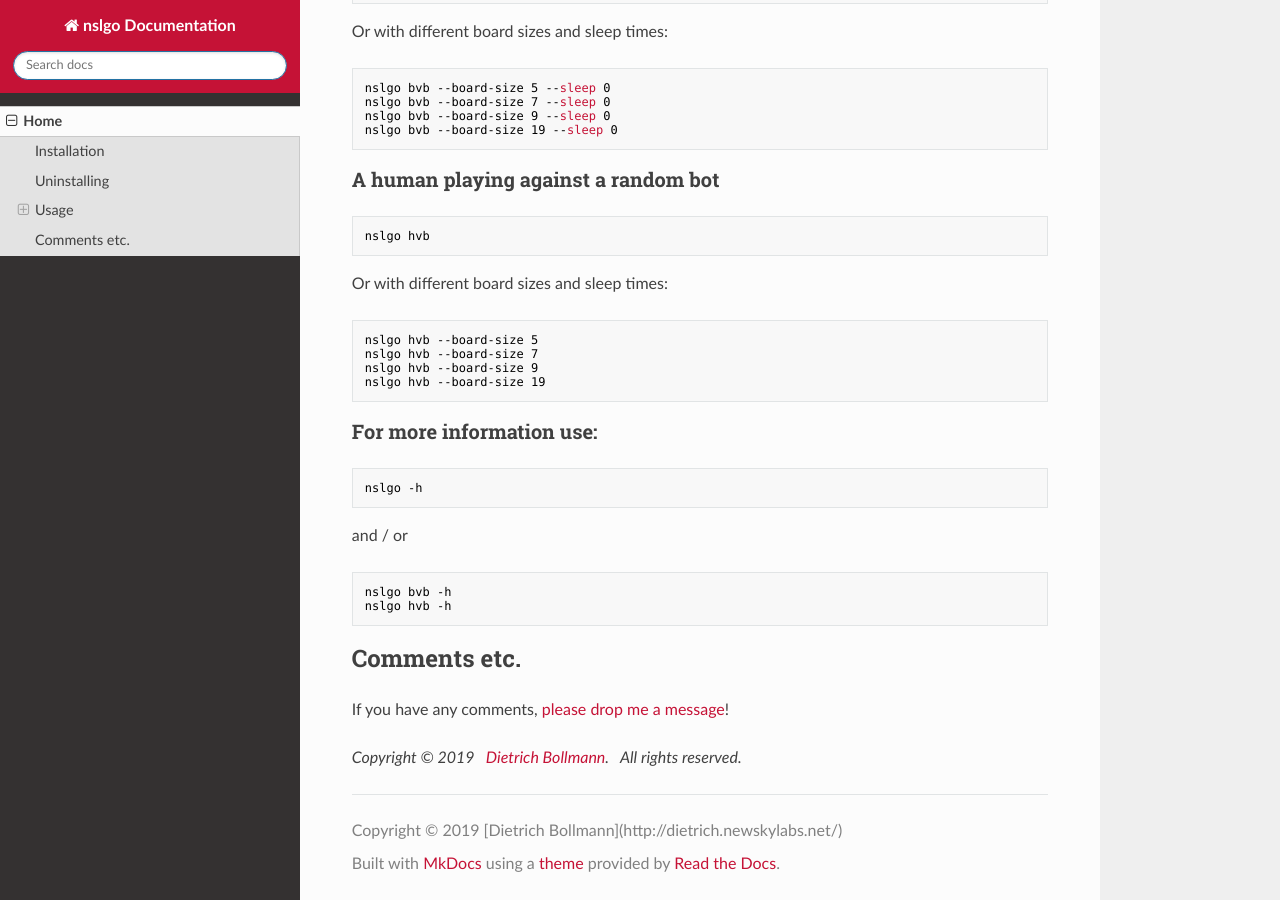
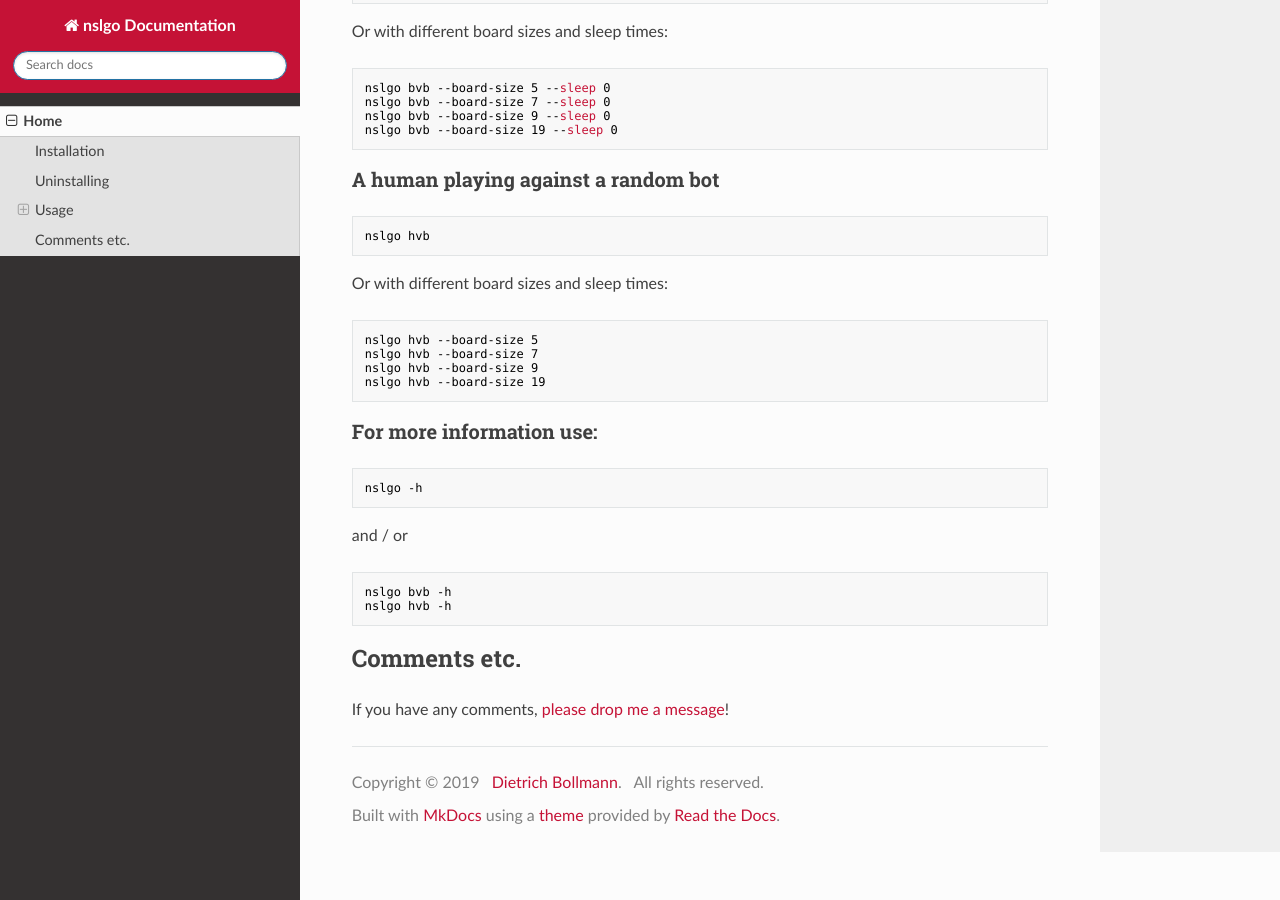
Before and after one commit to newskylabs/nslgo, an MkDocs documentation site: the page built from docs/index.md, in a window 1280 px wide and 900 px high, scrolled down 1107 px. Built offline with MkDocs 1.6.1, drawn with Linux system fonts in a browser that asks for light colours; nearby versions of some CDN libraries; some of the changed lines change nothing that is shown.

Commit message:
Corrected copyright formatting

```diff
--- a/docs/index.md
+++ b/docs/index.md
@@ -97,5 +97,3 @@ nslgo hvb -h
 ## Comments etc.
 
 If you have any comments, [please drop me a message](http://dietrich.newskylabs.net/email)!
-
-*Copyright &copy; 2019 &nbsp; [Dietrich Bollmann](http://dietrich.newskylabs.net/). &nbsp; All rights reserved.*
--- a/mkdocs.yml
+++ b/mkdocs.yml
@@ -35,7 +35,7 @@ nav:
   - Home: index.md
 
 # Copyright
-copyright: Copyright &copy; 2019 [Dietrich Bollmann](http://dietrich.newskylabs.net/)
+copyright: 'Copyright &copy; 2019 &nbsp; <a href="http://dietrich.newskylabs.net/">Dietrich Bollmann</a>. &nbsp; All rights reserved.'
 
 ## =========================================================
 ## =========================================================
```
